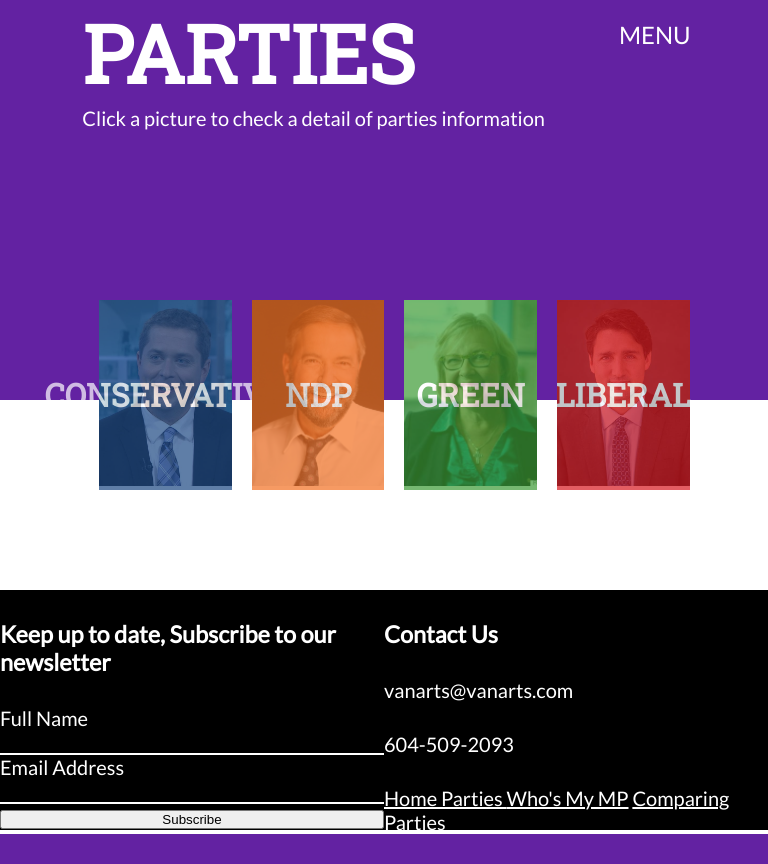
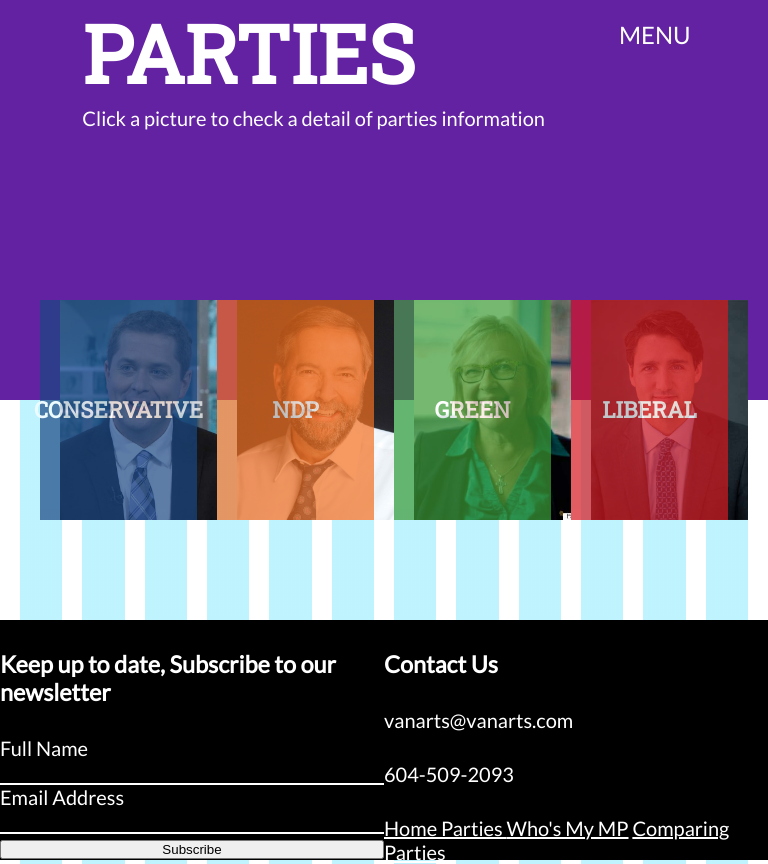
Before and after one commit to tak4822/Agile-Green-Team, a PHP site: page /parties.php in a window 768 px wide. Before the commit the page ends 834 px from the top, so only its background shows below. Run offline with PHP 8.4, Linux system fonts and the light colour scheme; some libraries are stand-ins or nearby versions.

Commit message:
party page responsive design

```diff
--- a/css/main.css
+++ b/css/main.css
@@ -267,6 +267,9 @@ h3, h4, h5, p {
   fill: #C0C31B;
   cursor: pointer; }
 
+body {
+  background-image: repeating-linear-gradient(to right, transparent, transparent 20px, rgba(0, 212, 255, 0.25) 20px, rgba(0, 212, 255, 0.25) calc(8.3333333333% - 21.6666666667px + 20px)); }
+
 .pageHeader {
   height: 50vh;
   background: #6322A2; }
@@ -381,12 +384,12 @@ h3, h4, h5, p {
     font-size: 1rem; }
 
 .member__name {
-  width: calc(66.6666666667% - 33.3333333333px);
+  width: calc(75% - 35px);
   float: left;
   margin-left: 20px; }
 
 .partyInfo__seatContainer {
-  width: calc(33.3333333333% - 26.6666666667px);
+  width: calc(25% - 25px);
   float: left;
   margin-left: 20px; }
   .partyInfo__seatContainer:after {
@@ -490,14 +493,32 @@ h3, h4, h5, p {
       width: 100%;
       margin: 5px; }
 
-  .partyInfo__policy {
-    height: 100%;
+  .partyContainer__img--overlay h2 {
+    font-size: 1.4rem; } }
+@media screen and (min-width: 601px) and (max-width: 1000px) {
+  .partyPageContainer {
+    width: 100%; }
+
+  .partyContainer {
     width: calc(100% - 40px);
     float: left;
-    margin-left: 20px; } }
-@media screen and (min-width: 601px) and (max-width: 900px) {
+    margin-left: 20px; }
+
+  .partyContainer__item {
+    width: calc(25% - 25px);
+    float: left;
+    margin-left: 20px; }
+
   .pageHeader h1 {
     font-size: 5rem; }
+
+  .partyContainer__img {
+    width: calc(50% - 30px);
+    float: left;
+    margin-left: 20px; }
+
+  .partyContainer__img--overlay h2 {
+    font-size: 1.4rem; }
 
   .partyInfo h2, .partyInfo__policies h2 {
     font-size: 4rem; }
@@ -509,20 +530,26 @@ h3, h4, h5, p {
     .partyInfo__memberContainer h3, .partyInfo__memberContainer h4, .partyInfo__seatContainer h3, .partyInfo__seatContainer h4, .partyInfo__policies h3, .partyInfo__policies h4, .partyInfo__history h3, .partyInfo__history h4 {
       font-size: 1.9rem;
       margin-top: 1.75rem; }
-    .partyInfo__memberContainer .partyInfo__member, .partyInfo__seatContainer .partyInfo__member, .partyInfo__policies .partyInfo__member, .partyInfo__history .partyInfo__member {
-      width: calc(100% - 40px);
-      float: left;
-      margin-left: 20px;
-      margin: 5px; } }
+
+  .partyInfo__member {
+    width: calc(100% - 40px);
+    float: left;
+    margin-left: 20px;
+    margin: 5px;
+    height: 100%; }
+
+  .partyInfo__policy {
+    width: calc(100% - 40px);
+    float: left;
+    margin-left: 20px; } }
 .partyInfo__policies {
   width: calc(100% - 40px);
   float: left;
   margin-left: 20px; }
   .partyInfo__policies .partyInfo__policy {
     padding: 20px; }
-  .partyInfo__policies .partyInfo__history, .partyInfo__policies .partyInfo__policy
-  p {
-    font-size: 1.3rem; }
+  .partyInfo__policies .partyInfo__history p, .partyInfo__policies .partyInfo__policy p {
+    font-size: 1.5rem; }
 
 @media screen and (min-width: 768px) {
   .partyInfo__policy {
--- /dev/null
+++ b/js/compare.js
@@ -0,0 +1,13 @@
+$(function(){
+    var myAjax = $.ajax({
+        type: 'GET',
+        url: 'js/government-party.json',
+        dataType: 'json',
+        success : function(data){
+            console.log(data);
+            for (var i = 0; i < data.length; i += 1) {
+
+            }
+        }
+    })
+})
--- a/js/party.js
+++ b/js/party.js
@@ -1,39 +1,15 @@
 
 $(function(){
 
+ //CLICK FUNCTION FOR EACH IMAGE
+    $('.partyContainer__img--overlay').click(function(){
+        showSelectedParty(this);
         //FETCH PARTY INFORMATION
         var myAjax = $.ajax({
             type: 'GET',
             url: 'js/government-party.json',
             dataType: 'json',
             success : function(data){
-                console.log(data);
-                return data;
-            }
-        })
-
-        //CLICK FUNCTION FOR EACH IMAGE
-        $('.partyContainer__img--overlay').click(function(){
-            var objIndex = $(this).data('index');
-            $(this).hide();
-              //OTHER PARTIES
-           var currentImage = $(this).siblings('img');
-           var otherPartiesOverlay = $('.partyContainer__img--overlay').not($(this));
-           var otherPartiesImage = $('.partyContainer__img').not(currentImage);
-
-           otherPartiesOverlay.show();
-           otherPartiesOverlay.css({"transform":"scale(0.7)"});
-           otherPartiesImage.css({"transform":"scale(0.7"});
-           currentImage.css({"transform":"scale(1)"});
-
-
-        //FETCH PARTY INFORMATION
-        var myAjax = $.ajax({
-            type: 'GET',
-            url: 'js/government-party.json',
-            dataType: 'json',
-            success : function(data){
-                console.log(data);
                 myAjaxObj = data;
 
                 switch(objIndex){
@@ -54,17 +30,40 @@ $(function(){
                         break;
 
                 }
-                displayInfo(curObj);
+
+                displayMembers(curObj);
+                displayLogo(curObj);
+                displaySeats(curObj);
+                displayHistory(curObj);
+                displayPolicies(curObj);
+                changeBorderCol(curObj);
+                showContent();
             }
         })
+    }
+)
 
 
+    function showSelectedParty(clicked){
+        objIndex = $(clicked).data('index');
+        //OTHER PARTIES
+        var currentImage = $(clicked).siblings('img');
+        var otherPartiesOverlay = $('.partyContainer__img--overlay').not($(clicked));
+        var otherPartiesImage = $('.partyContainer__img').not(currentImage);
+        //hide the overlay
+        $(clicked).hide();
 
-        //DISPLAY ON PAGE
-        // WILL BREAK THIS INTO OTHER FUNCTIONS LATER
-        function displayInfo (cur){
+        otherPartiesOverlay.show();
+        otherPartiesOverlay.css({"transform":"scale(0.7)"});
+        otherPartiesImage.css({"transform":"scale(0.7"});
+        currentImage.css({"transform":"scale(1)"});
+
+    }
+
+
     // DISPLAY MEMBERS
-            for (var i = 0; i < cur.prominentMembers.length; i += 1 ){
+    function displayMembers(cur) {
+        for (var i = 0; i < cur.prominentMembers.length; i += 1){
             var currentClass = ".member" + i;
             var cMem = cur.prominentMembers[i];
             var currentImage = "img/" + cMem.image;
@@ -74,49 +73,49 @@ $(function(){
             $(currentClass + " p").text(cMem.position);
         }
 
+    }
+
+    function displayLogo(cur){
         //DISPLAY LOGO
         var currentLogo = "img/" + cur.logo;
         $('.partyInfo__logo img').attr("src", currentLogo);
+    }
 
-
+    function displaySeats(cur){
         //DISPLAY PROGRESS BARS
         var senatePercentage = cur.position[0].senatePercentage + "%";
         var hocPercentage = cur.position[1].hocPercentage + "%";
-
-
         $('.senate__seats').css({"width": senatePercentage, "background": cur.colour});
         $('.hoc__seats').css({"width": hocPercentage, "background": cur.colour});
         $('.seatContainer__bar').css({"border-color": cur.colour});
         $('#sen').text(cur.position[0].senateSeats);
         $('#hoc').text(cur.position[1].hocSeats);
-
-            //HISTORY
-            $('#history').html("<h2> History of " + cur.name + "</h1> <p>" + cur.history + "<p>" );
-            //CHANGE BORDERS TO BE PARTY COLOURS
-            $('.borderedItem').css({"border-color": cur.colour});
+    }
 
 
-            // if(cur.name === "Green Party" ) {
-            //     $(".member2").hide();
-            //     $('.member3').hide();
-            // }
+    //CHANGE BORDERS TO BE PARTY COLOURS
+    function changeBorderCol(cur) {
+        $('.borderedItem').css({"border-color": cur.colour});
+    }
 
-
-
-
+    function displayPolicies(cur){
         for (var i = 0; i < cur.prominentPolicies.length; i += 1) {
             var currentClass = ".policy" + i;
             console.log(currentClass);
             $(currentClass + " h3").text(cur.prominentPolicies[i].name);
             $(currentClass + " p").text(cur.prominentPolicies[i].description);
         }
+    }
 
+    function displayHistory(cur){
         $('.partyInfo__history p').text(cur.history);
+    }
 
+
+    function showContent(){
         $('.partyInfo').show();
         $('.partyInfo__history').show();
         $('.partyInfo__policies').show();
-
-    }})
+    }
 
 })
--- a/partials/footer.php
+++ b/partials/footer.php
@@ -34,6 +34,7 @@
   crossorigin="anonymous"></script>
   <script src="js/party.js"></script>
   <script src="js/mp.js"></script>
+  <script src="js/compare.js"></script>
   <script src='js/main.js'></script>
 </body>
 </html>
--- a/parties.php
+++ b/parties.php
@@ -42,7 +42,7 @@
   <section class='partyInfo'>
     <div class='partyInfo__logo'><img src='img/fff.png'></div>
     <div class='partyInfo__memberContainer'>
-      <h2> Main Members </h2>
+      <h2>Members </h2>
       <article class='partyInfo__member member0 borderedItem'>
         <img src='img/fff.png' alt='an image of'>
         <div class='member__name'>
--- a/scss/parties.scss
+++ b/scss/parties.scss
@@ -1,6 +1,6 @@
 
 body {
-    // @include grid-visual;
+    @include grid-visual;
     // overflow-x:hidden;
 }
 
@@ -137,7 +137,7 @@ body {
 }
 
 .member__name {
-    @include grid-column(8);
+    @include grid-column(9);
 }
 
 .member__title {
@@ -146,7 +146,7 @@ body {
 
 
 .partyInfo__seatContainer {
-    @include grid-column(4);
+    @include grid-column(3);
     @include clearfix;
 }
 
@@ -223,8 +223,6 @@ body {
 }
 /*------------MEDIA QUERIES ----------*/
 
-
-//THINGS THAT SPAN FULL WIDTH OF PAGE ON MOBILE
 @media screen and (max-width:600px) {
 
     .pageHeader {
@@ -253,18 +251,6 @@ body {
         }
     }
 
-    // .partyInfo__member {
-    //     margin:5px;
-    //     padding:5px;
-    //     @include grid-column(12);
-    //     img, .member__name {
-    //         // @include grid-column(12);
-    //         @include clearfix;
-    //         display:block;
-    //         margin:0;
-    //     }
-    // }
-
     .partyInfo__memberContainer, .partyInfo__seatContainer, .partyInfo__policies, .partyInfo__history{
         @include grid-column(12);
         h3, h4 {
@@ -281,22 +267,38 @@ body {
         }
     }
 
-    .partyInfo__policy {
-        height: 100%;
-        @include grid-column(12);
+    .partyContainer__img--overlay h2 {
+        font-size:1.4rem;
+    }
 
-    }
+
 
 }
 
 
 
 //TABLET
-@media screen and (min-width:601px) and (max-width:900px) {
+@media screen and (min-width:601px) and (max-width:1000px) {
+
+    .partyPageContainer {
+        width:100%;
+    }
+    .partyContainer {
+        @include grid-column(12);
+    }
+    .partyContainer__item {
+        @include grid-column(3);
+    }
     .pageHeader {
         h1 {
             font-size:5rem;
         }
+    }
+    .partyContainer__img{
+        @include grid-column(6);
+    }
+    .partyContainer__img--overlay h2 {
+        font-size:1.4rem;
     }
 
     .partyInfo, .partyInfo__policies {
@@ -310,13 +312,17 @@ body {
             font-size:1.9rem;
             margin-top: $articleSpacingMobile;
         }
+    }
+    .partyInfo__member {
+        @include grid-column(12);
+        margin:5px;
+        height:100%;
 
+    }
 
-        .partyInfo__member {
-            @include grid-column(12);
-            margin:5px;
+    .partyInfo__policy {
+       @include grid-column(12);
 
-        }
     }
   }
 
@@ -327,9 +333,13 @@ body {
         // @include grid-column(12);
 
      }
+
     .partyInfo__history, .partyInfo__policy
-    p {
-        font-size:1.3rem;
+    {
+        p {
+            font-size:1.5rem;
+
+        }
     }
 }
 //DESKTOP
```
Also changed, not shown: compare.php (+4 -4 lines), 1 other file. Lines whose indentation alone changed are shown as unchanged.
